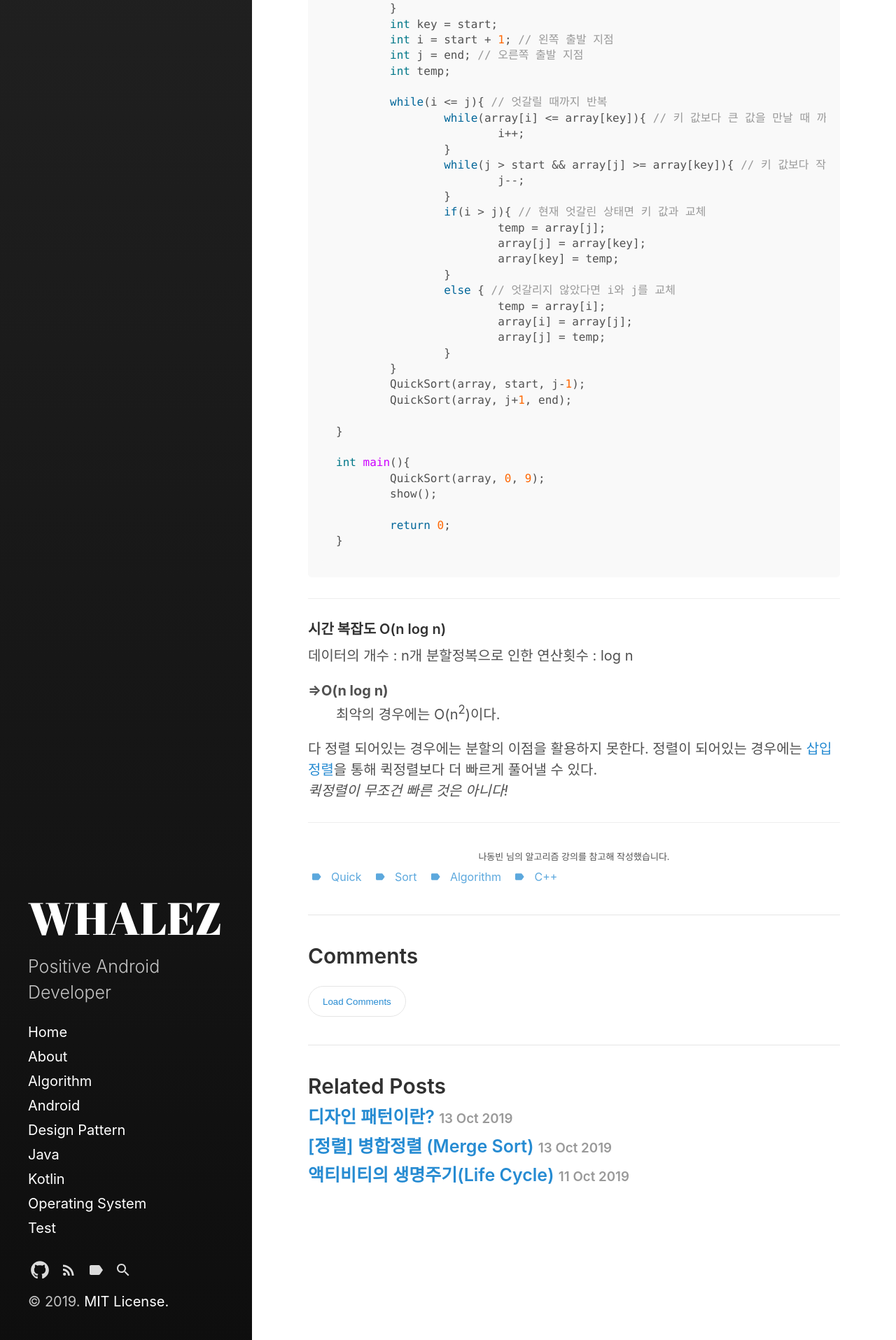
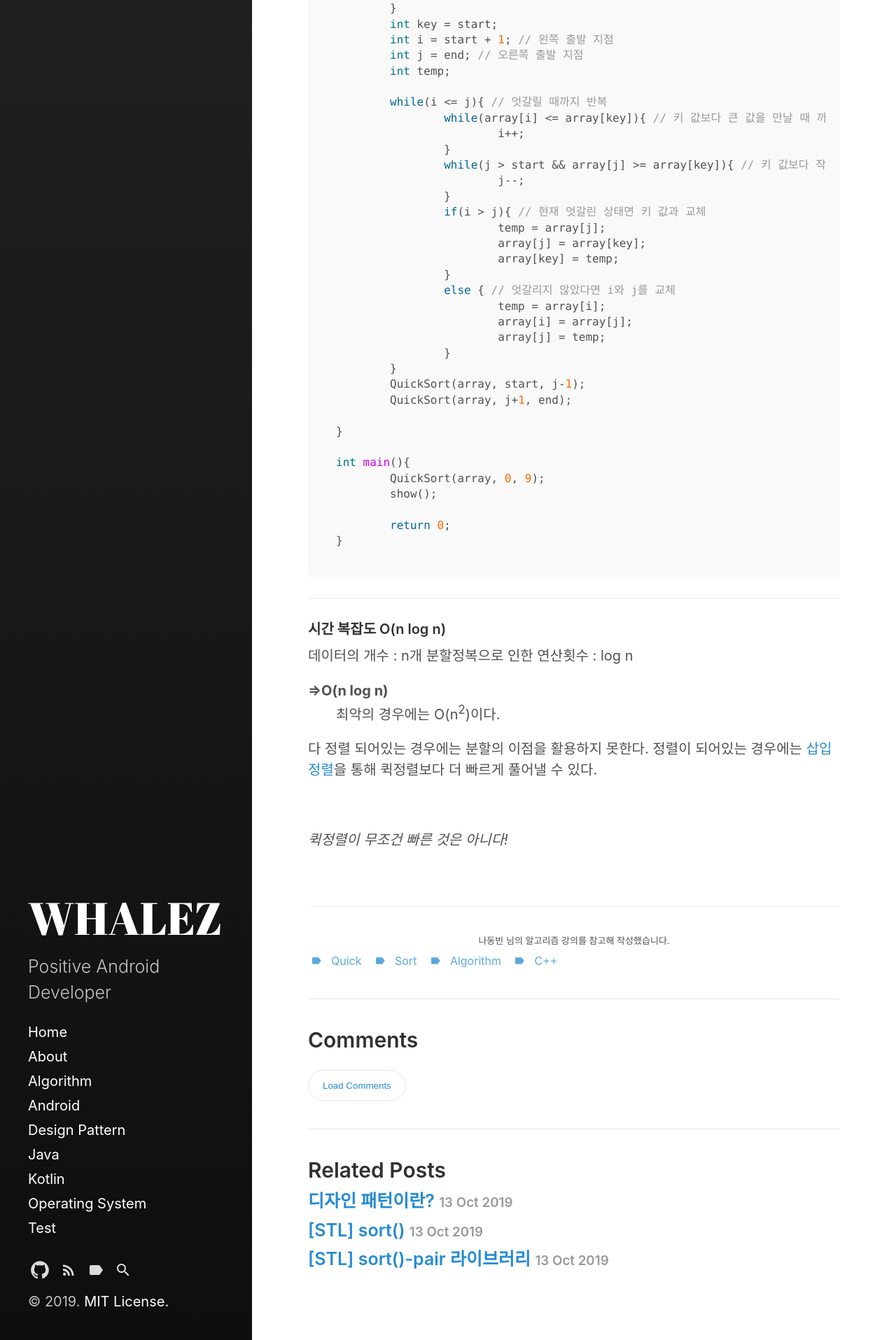
Before and after one commit to Jaden2208/jaden2208.github.io, a Jekyll site: the page built from _posts/2019-10-13-algorithm-quick-sort.md, in a window 1280 px wide. Shown: the part 2026-3941 px from the top of the page at 70% size. Built offline with Jekyll 4.4.1, drawn with Linux system fonts in a browser that asks for light colours; part of the change alters nothing that is shown.

Commit message:
post sort and pair

````diff
--- a/_posts/2019-10-13-algorithm-quick-sort.md
+++ b/_posts/2019-10-13-algorithm-quick-sort.md
@@ -110,8 +110,11 @@ int main(){
 
 다 정렬 되어있는 경우에는 분할의 이점을 활용하지 못한다.
 정렬이 되어있는 경우에는 [삽입정렬](https://jaden2208.github.io/algorithm/2019/10/11/algorithm-insertion-sort.html)을 통해 퀵정렬보다 더 빠르게 풀어낼 수 있다.
+
 <br>
+
 *퀵정렬이 무조건 빠른 것은 아니다!*
+
 <br>
 
 ---
--- /dev/null
+++ b/_posts/2019-10-13-algorithm-stl-sort-pair.md
@@ -0,0 +1,96 @@
+---
+layout: post
+title: "[STL] sort()-pair 라이브러리"
+categories:
+  - Algorithm
+tags:
+  - sort()
+  - pair
+  - vector
+  - algorithm
+  - c++
+last_modified_at: 2019-10-13T
+---
+<br>
+### pair 라이브러리
+
+말 그대로 한 쌍(pair)으로 데이터를 묶어서 처리할 수 있게 해주는 라이브러리다.
+
+<br>
+
+#### c++ 코드
+```c++
+#include <iostream>
+#include <vector>
+#include <algorithm>
+
+using namespace std;
+int main(){
+	vector<pair<int, string> > v;
+	v.push_back(pair<int, string>(98, "이름1"));
+	v.push_back(pair<int, string>(96, "이름2"));
+	v.push_back(pair<int, string>(94, "이름3"));
+	v.push_back(pair<int, string>(92, "이름4"));
+	v.push_back(pair<int, string>(90, "이름5"));
+
+	sort(v.begin(), v.end());
+
+	for(int i=0; i<v.size(); i++){
+		cout << v[i].second << ' ';
+	}
+	return 0;
+}
+```
+
+<br>
+
+---
+##### 다음 문제를 풀어보자.
+> 학생을 나타낼 수 있는 정보가 이름, 성적, 생년월일일 때 학생을 성적 순서대로 나열하고자 한다. 다만 성적이 동일한 경우 나이가 더 어린 학생이 더 우선순위가 높다.
+
+**[학생 명단]**
+이름1 / 92점 / 1996-01-01
+이름2 / 96점 / 1993-02-02
+이름3 / 94점 / 1994-03-03
+이름4 / 92점 / 1992-04-04
+이름5 / 90점 / 1994-05-05
+
+
+<br>
+#### c++ 코드
+```c++
+#include <iostream>
+#include <vector>
+#include <algorithm>
+
+using namespace std;
+
+bool compare(pair<string, pair<int, int> > a, pair<string, pair<int, int> > b){
+	if(a.second.first == b.second.first){ // 성적이 같다면
+		return a.second.second > b.second.second; // 생년월일값이 더 큰(더 어린)게 우선으로!
+	} else{
+		return a.second.first > b.second.first;
+	}
+}
+
+int main(void){
+	vector<pair<string, pair<int, int> > > v;
+	v.push_back(pair<string, pair<int, int> > ("이름1", pair<int, int>(92, 19960101)));
+	v.push_back(pair<string, pair<int, int> > ("이름2", pair<int, int>(96, 19930202)));
+	v.push_back(pair<string, pair<int, int> > ("이름3", pair<int, int>(94, 19940303)));
+	v.push_back(pair<string, pair<int, int> > ("이름4", pair<int, int>(92, 19920404)));
+	v.push_back(pair<string, pair<int, int> > ("이름5", pair<int, int>(90, 19940505)));
+
+	sort(v.begin(), v.end(), compare);
+	for(int i=0; i<v.size(); i++){
+		cout << v[i].first << ' ';
+	}
+
+}
+```
+
+<br>
+
+---
+
+<center><font size="2em"> 나동빈 님의 알고리즘 강의를 참고해 작성했습니다.</font></center>
--- /dev/null
+++ b/_posts/2019-10-13-algorithm-stl-sort.md
@@ -0,0 +1,95 @@
+---
+layout: post
+title: "[STL] sort()"
+categories:
+  - Algorithm
+tags:
+  - sort()
+  - algorithm
+  - c++
+last_modified_at: 2019-10-13T
+---
+<br>
+### sort()
+* c++ <algorithm> 헤더파일에 속한 함수이다.
+* [퀵정렬](https://jaden2208.github.io/algorithm/2019/10/13/algorithm-quick-sort.html)을 기반으로 구현되어 있어 평균 시간복잡도는 O(n log n)이다.
+* `sort(start, end)`를 이용해 [start, end) 범위에 있는 인자를 <span style="color:blue">오름차순</span> 으로 정렬해준다.
+* 이때 <span style="color:blue">오름차순</span> 은 default 이고 별도의 함수를 추가해 <span style="color:green">내림차순</span> 으로 정렬할 수도 있다.
+
+<br>
+
+---
+
+#### c++ 코드
+
+```c++
+#include <iostream>
+#include <algorithm>
+
+using namespace std;
+
+bool compare(int a, int b){
+	return a < b; // 현재 내림차순. 오름차순은 return a > b;
+}
+int main(){
+	int a[10] = {9, 3, 5, 4, 1, 10, 8, 6, 7, 2};
+	sort(a, a + 10, compare); // 기본 : sort(a, a+10)
+
+	for(int i=0; i<10; i++){
+		cout << a[i] << ' ';
+	}
+}
+```
+
+<br>
+
+---
+
+### 데이터를 묶어서 정렬하는 방법 (class)
+위와 같은 단순 데이터 정렬 기법은 실무에서 사용하기에 적합하지 않다.
+실무에서 프로그래밍 할 때는 모든 데이터들이 객체로 정리되어 내부적으로 여러 개의 변수를 포함하고 있기 때문이다.
+이 경우 가장 중요한 정렬 방식은 **<span style="color:blue">특정한 변수를 기준으로</span>** 정렬하는 것이다.
+```c++
+#include <iostream>
+#include <algorithm>
+using namespace std;
+
+class Student {
+	public:
+		string name;
+		int score;
+		Student(string name, int score){
+			this->name = name;
+			this->score = score;
+		}
+		// 정렬 기준은 '점수가 작은 순서'
+		bool operator <(Student &student) {
+			return this->score < student.score;
+		}
+};
+int main(){
+	Student students[] = {
+		Student("이름1", 99),
+		Student("이름2", 97),
+		Student("이름3", 95),
+		Student("이름4", 93),
+		Student("이름5", 91)
+	};
+	sort(students, students + 5);
+	for(int i=0; i<5; i++){
+		cout << students[i].name << ' ';
+	}
+	return 0;
+}
+```
+
+하지만 이와 같이 class를 이용해 구현하는 것은 <span style="color:green">프로그래밍 대회</span> 및 <span style="color:green">코딩 테스트</span> 등 에서는 적합하지 않다.
+
+이 때 필요한 것이 **pair 라이브러리** 다.
+
+**pair 라이브러리** 에 대한 예제 및 설명은 [여기(클릭)](https://jaden2208.github.io/algorithm/2019/10/11/algorithm-stl-sort-pair.html)에서 다루도록 하겠다.
+
+<br>
+
+---
+<center><font size="2em"> 나동빈 님의 알고리즘 강의를 참고해 작성했습니다.</font></center>
````
